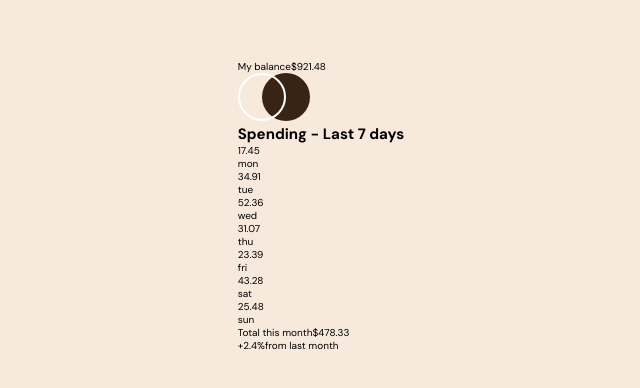
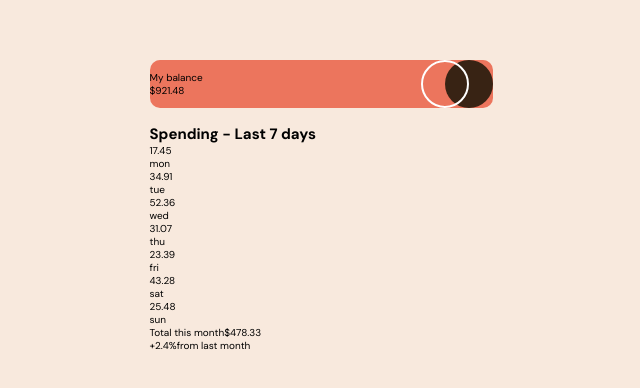
Before and after one commit to AdamHaniff/Expenses-Chart-Component, a React (Create React App) app: page / in a window 1280 px wide. Shown: the part 194-582 px from the top of the page, without its empty margins (319-959 px from the left). Built offline with nearby package versions, Linux system fonts and the light colour scheme.

Commit message:
Styled balance element

```diff
--- a/src/css/main.css
+++ b/src/css/main.css
@@ -14,6 +14,9 @@ html {
 body {
   background: #f8e9dd;
   font-family: "DM Sans", serif;
+  display: flex;
+  justify-content: center;
+  align-items: center;
 }
 
 html,
@@ -21,13 +24,21 @@ body {
   height: 100%;
 }
 
-body {
-  display: flex;
-  justify-content: center;
-  align-items: center;
-}
-
 .app {
   display: flex;
   flex-direction: column;
+  gap: 1.6rem;
+}
+
+.balance {
+  background: #ec755d;
+  border-radius: 1rem;
+  display: flex;
+  justify-content: space-between;
+  align-items: center;
+  width: 34.3rem;
+}
+.balance__info {
+  display: flex;
+  flex-direction: column;
 }/*# sourceMappingURL=main.css.map */
--- a/src/sass/main.scss
+++ b/src/sass/main.scss
@@ -32,6 +32,9 @@ html {
 body {
   background: $color-antique-white;
   font-family: $font-dm-sans;
+  display: flex;
+  justify-content: center;
+  align-items: center;
 }
 
 html,
@@ -39,13 +42,28 @@ body {
   height: 100%;
 }
 
-body {
-  display: flex;
-  justify-content: center;
-  align-items: center;
-}
+// ********* MOBILE LAYOUTS *********
 
+// ********** 375px LAYOUT **********
+
+// ************** APP **************
 .app {
   display: flex;
   flex-direction: column;
+  gap: 1.6rem;
 }
+
+// ************* BALANCE *************
+.balance {
+  background: $color-sunrise-orange;
+  border-radius: 1rem;
+  display: flex;
+  justify-content: space-between;
+  align-items: center;
+  width: 34.3rem;
+
+  &__info {
+    display: flex;
+    flex-direction: column;
+  }
+}
```
Also changed, not shown: 1 other file (tests, documents, lock files or other folders).
